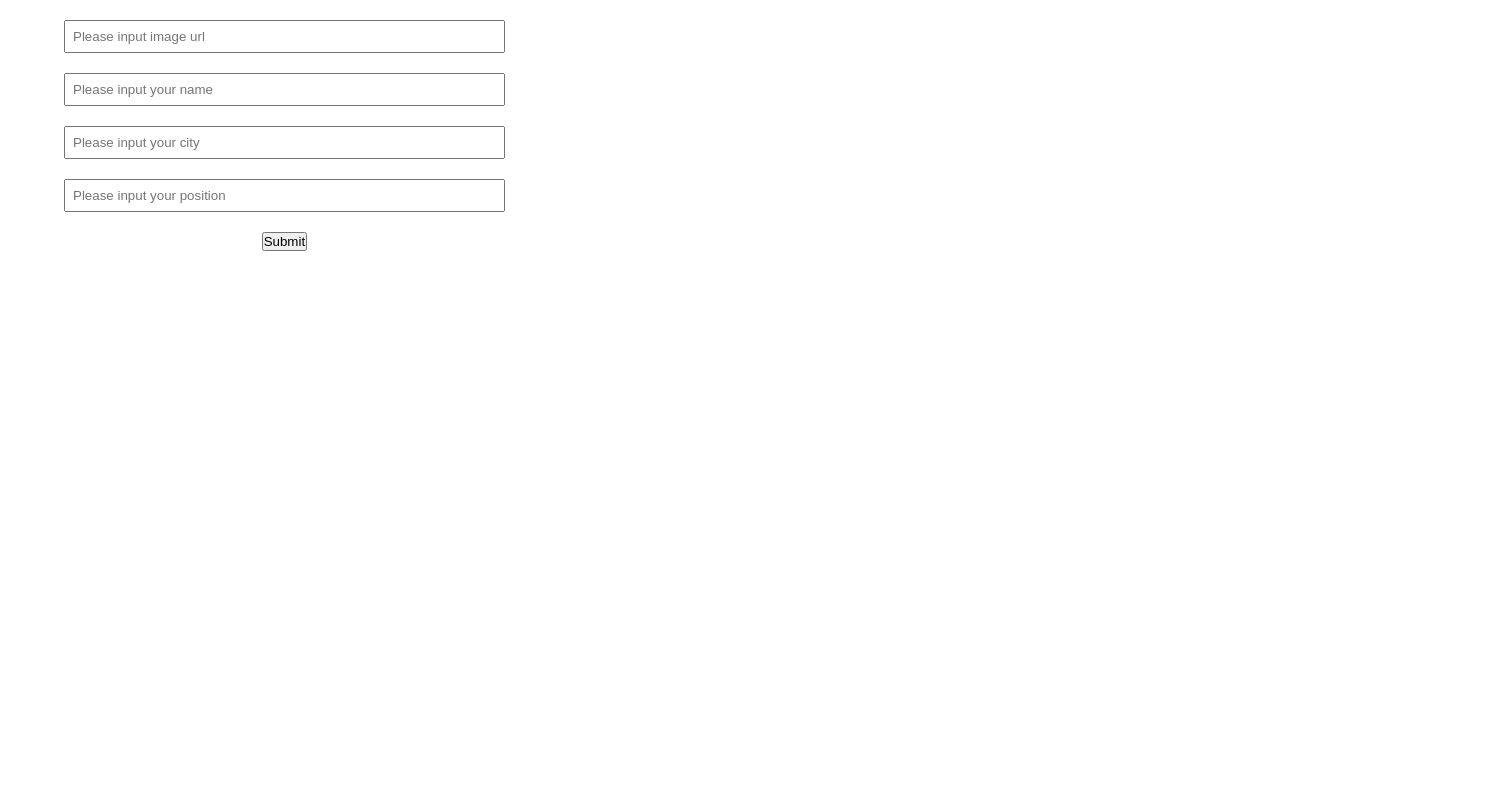
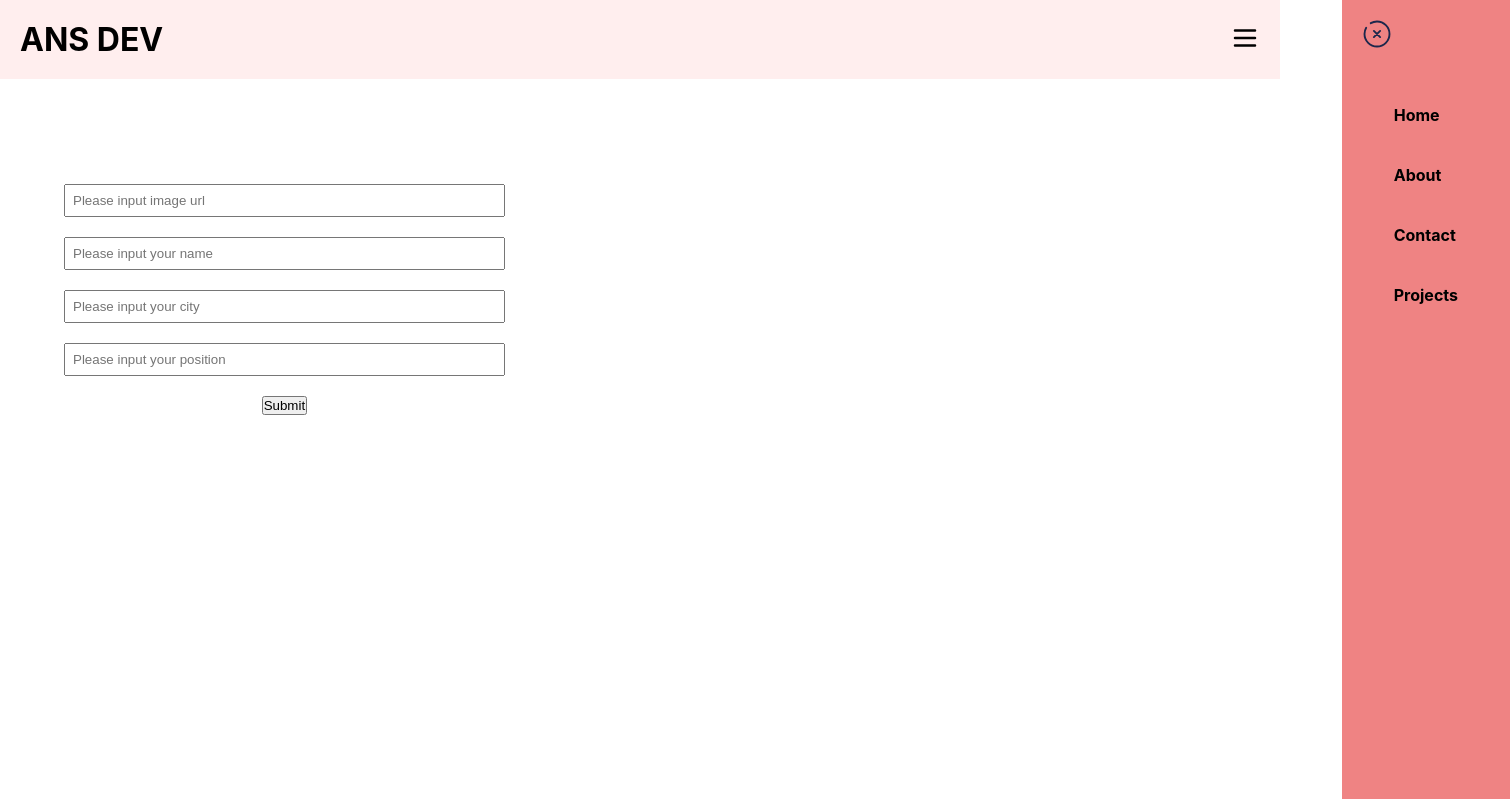
Before and after one commit to Senevirathna12/React_Study, a React (Create React App) app: page / in a window 1280 px wide. Shown: the whole page, 1510 px wide, since content can reach past the window. Built offline with nearby package versions, Linux system fonts and the light colour scheme.

Commit message:
header design finish

```diff
--- a/src/App.css
+++ b/src/App.css
@@ -1,3 +1,68 @@
+.header__container{
+  width: 100%;
+  position: sticky;
+  top: 0;
+  left: 0;
+  z-index: 100;
+  display: flex;
+  align-items: center;
+  justify-content: space-between;
+  padding: 20px;
+  margin-bottom: 100px;
+  background-color: rgb(255, 238, 238);
+}
+
+.header__container nav{
+  position: relative;
+
+}
+
+.header__container nav ul{
+  position: absolute;
+  top: -24px;
+  right: -20px;
+  padding: 20px;
+  background-color: rgb(239, 131, 131);
+  display: flex;
+  flex-direction: column;
+  align-items: flex-start;
+  gap: 20px;
+  height: 100vh;
+  transition: all 400ms ease-in;
+}
+.header__container .header__menu{
+  margin: 20px;
+  padding: 12px;
+  display: flex;
+  flex-direction: column;
+  align-items: flex-start;
+  gap: 40px;
+}
+
+.header__container .header__menu img{
+  width: 30px;
+  height: 30px;
+}
+.header__container .header__menuClose {
+  cursor: pointer;
+}
+.header__container nav img{
+  width: 30px;
+  height: 30px;
+  cursor: pointer;
+}
+
+
+
+.header__container nav ul li{
+  cursor: pointer;
+  font-weight: 700;
+  transition: all 400ms ease-in;
+}
+
+.header__container nav ul li:hover{
+  color: blue;
+}
 .main__container{
   margin: 0 auto;
   width: 90%;
@@ -14,7 +79,7 @@
   justify-items: center;
   gap: 20px;
   padding-right: 20px;
-  padding-top: 20px;
+  padding-top: 5px;
 }
 
 .main__container .main_left input{
--- a/src/App.js
+++ b/src/App.js
@@ -1,6 +1,8 @@
-import { useState } from "react";
+import { Fragment, useState } from "react";
 import "./App.css";
 import Unit from "./Components/Unit";
+import Input from "./Components/Input";
+import Header from "./Components/Header";
 
 function App() {
   const [inputData, setInputData] = useState({
@@ -9,105 +11,46 @@ function App() {
     city: "",
     position: "",
   });
+  const [myData, setMydata] = useState([]);
 
-  const [myData, setMydata] = useState([]);
-  console.log(myData)
   return (
+    <Fragment>
+      <Header/>
       <div className="main__container">
         <div className="main_left">
-        <input
-          type="text"
-          placeholder="Please input image url"
-          value={inputData.imageUrl}
-          onChange={(e) => {
-            e.preventDefault();
-            setInputData((pre) => ({
-              ...pre,
-              imageUrl: e.target.value,
-            }));
-          }}
+          <Input
+            imageUrl={inputData.imageUrl}
+            name={inputData.name}
+            city={inputData.city}
+            position={inputData.position}
+            setInputData={setInputData}
           />
-        <input
-          type="text"
-          placeholder="Please input your name"
-          value={inputData.name}
-          onChange={(e) => {
-            e.preventDefault();
-            setInputData((pre) => ({
-              ...pre,
-              name: e.target.value,
-            }));
-          }}
-        />
-        <input
-          type="text"
-          placeholder="Please input your city"
-          value={inputData.city}
-          onChange={(e) => {
-            e.preventDefault();
-            setInputData((pre) => ({
-              ...pre,
-              city: e.target.value,
-            }));
-          }}
-        />
-        <input
-          type="text"
-          placeholder="Please input your position"
-          value={inputData.position}
-          onChange={(e) => {
-            e.preventDefault();
-            setInputData((pre) => ({
-              ...pre,
-              position: e.target.value,
-            }));
-          }}
-        />
+
           <button
             onClick={() => {
-            setMydata((pre) => [...pre,{
-              image :inputData.imageUrl,
-              name:inputData.name,
-              city:inputData.city,
-              position: inputData.position
-            }]);
+              setMydata((pre) => [
+                ...pre,
+                {
+                  image: inputData.imageUrl,
+                  name: inputData.name,
+                  city: inputData.city,
+                  position: inputData.position,
+                },
+              ]);
 
-            // setInputData((pre)=>{
-            //   if(pre.imageUrl.length > 0){
-            //     return {
-            //       ...pre,
-            //       imageUrl :''
-            //     }
-            //   }else{
-            //     return pre;
-            //   }
-            // });
-            // setInputData((pre)=> (pre.name.length> 0 ?({...pre ,
-            //   name :''
-            // }): pre));
-
-            // setInputData((pre) => (pre.city.length > 0 ? ({
-            //   ...pre,
-            //   city:''
-            // }): pre));
-
-            // setInputData((pre)=>(pre.position.length > 0 ?({
-            //   ...pre,
-            //   position :''
-            // }) : pre ))
               setInputData({
-              imageUrl :'',
-              name:'',
-              city:'',
-              position:''
-            })
+                imageUrl: "",
+                name: "",
+                city: "",
+                position: "",
+              });
             }}
           >
             Submit
           </button>
         </div>
         <div className="main_right">
-        {myData?.map(({image, name, city, position }, index) => {
+          {myData?.map(({ image, name, city, position }, index) => {
             return (
               <Unit
                 image={image}
@@ -120,6 +63,7 @@ function App() {
           })}
         </div>
       </div>
+    </Fragment>
   );
 }
 
--- /dev/null
+++ b/src/Components/Header.js
@@ -0,0 +1,33 @@
+import menu from '../Images/menu.svg';
+import close from '../Images/close.svg';
+import { useState } from 'react';
+
+const Header = () => {
+
+    const [menuClick , setMenuClick] = useState(false);
+  return (
+    <header className="header__container">
+        <h1>ANS <span>DEV</span></h1>
+        <nav>
+            <img src={menu} alt="menu" onClick={()=>{
+                setMenuClick(true);
+            }}/>
+            <ul style={{right:`${menuClick ? '-20px':'-250px'}`}}>
+                <div className='header__menuClose'>
+                    <img src={close} alt="close menu" onClick={()=>{
+                        setMenuClick(false);
+                    }} />
+                </div>
+                <div className='header__menu'>
+                    <li>Home</li>
+                    <li>About</li>
+                    <li>Contact</li>
+                    <li>Projects</li>
+                </div>
+            </ul>
+        </nav>
+    </header>
+  )
+}
+
+export default Header
--- /dev/null
+++ b/src/Components/Input.js
@@ -0,0 +1,56 @@
+const Input = ({imageUrl, name,city,position,setInputData}) => {
+  return (
+    <>
+          <input
+            type="text"
+            placeholder="Please input image url"
+            value={imageUrl}
+            onChange={(e) => {
+              e.preventDefault();
+              setInputData((pre) => ({
+                ...pre,
+                imageUrl: e.target.value,
+              }));
+            }}
+          />
+          <input
+            type="text"
+            placeholder="Please input your name"
+            value={name}
+            onChange={(e) => {
+              e.preventDefault();
+              setInputData((pre) => ({
+                ...pre,
+                name: e.target.value,
+              }));
+            }}
+          />
+          <input
+            type="text"
+            placeholder="Please input your city"
+            value={city}
+            onChange={(e) => {
+              e.preventDefault();
+              setInputData((pre) => ({
+                ...pre,
+                city: e.target.value,
+              }));
+            }}
+          />
+          <input
+            type="text"
+            placeholder="Please input your position"
+            value={position}
+            onChange={(e) => {
+              e.preventDefault();
+              setInputData((pre) => ({
+                ...pre,
+                position: e.target.value,
+              }));
+            }}
+          />
+    </>
+  )
+}
+
+export default Input
```
Also changed, not shown: src/Images/close.svg (added), src/Images/menu.svg (added). Lines whose indentation alone changed are shown as unchanged.
